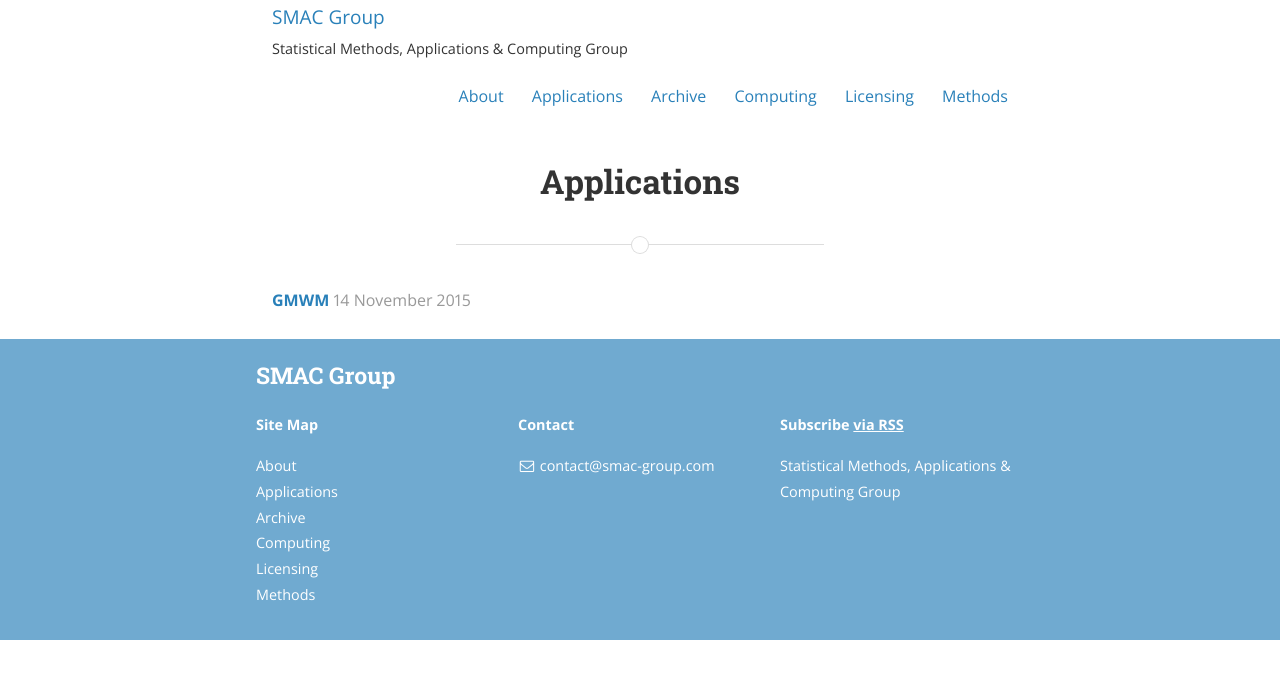
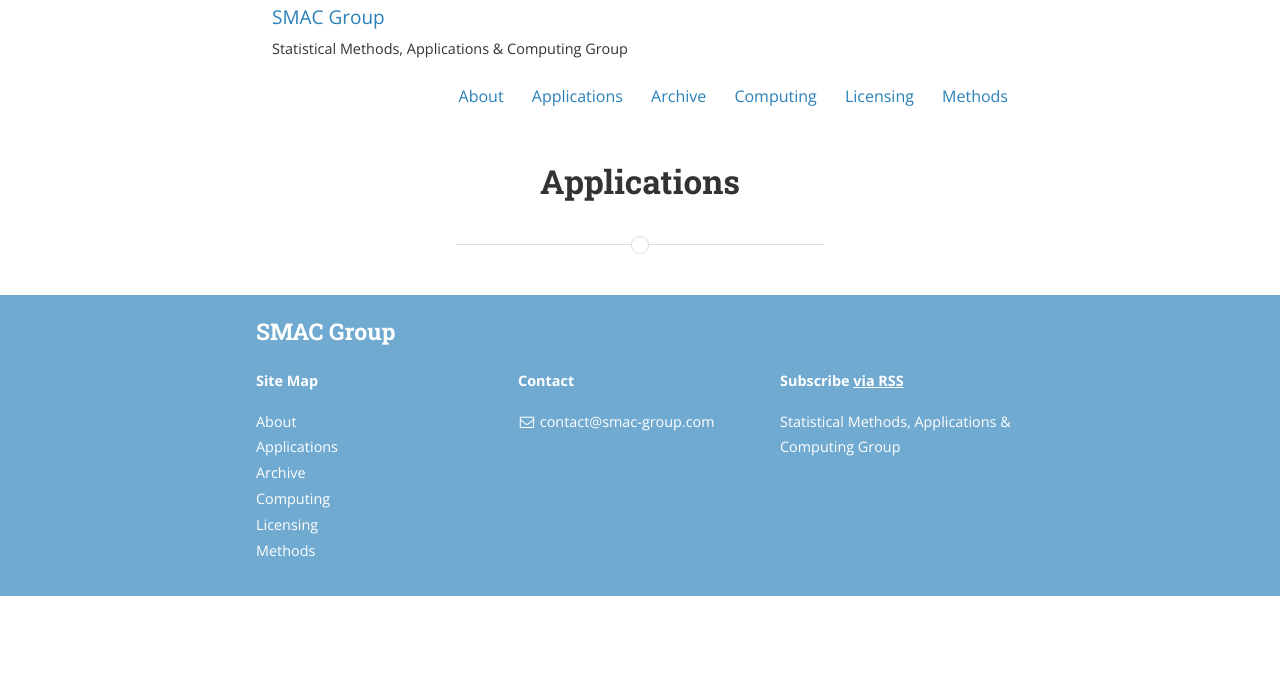
Before and after one commit to SMAC-Group/smac-group.github.io, a Jekyll site: the page built from applications.md, in a window 1280 px wide. Shown: the top 679 px of the page. Built offline with Jekyll 4.4.1, drawn with Linux system fonts in a browser that asks for light colours; nearby versions of some CDN libraries; a style sheet for code colours, icons or effects is not loaded.

Commit message:
corrections

```diff
--- a/applications.md
+++ b/applications.md
@@ -5,7 +5,7 @@ permalink: /applications/
 ---
 
 <ul class="posts-list">
-	{% for post in site.categories['methods'] %}
+	{% for post in site.categories['applications'] %}
 		<li>
 			<strong>
 				<a href="{{ post.url | remove_first: '/' | prepend: site.baseurl }}">{{ post.title }}</a>
```
